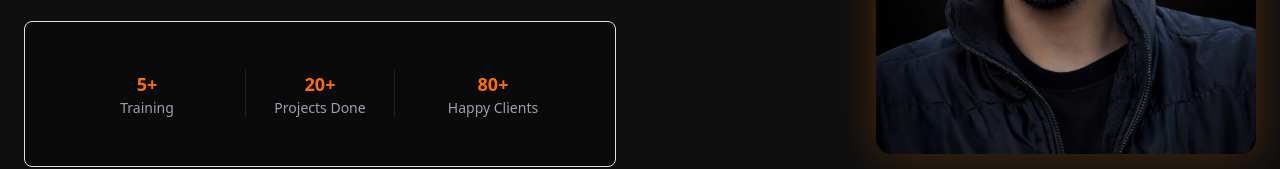
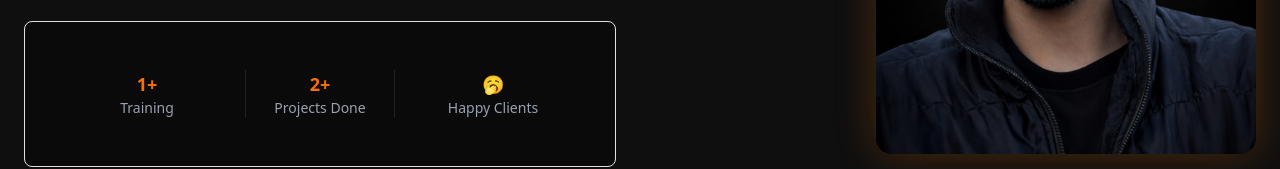
Before and after one commit to Afjalkhan9674/Portfolio, a React (Vite) app: page / in a window 1280 px wide. Shown: the part 547-716 px from the top of the page. Built offline with nearby package versions, Linux system fonts and the light colour scheme; no server answers.

Commit message:
mini update

```diff
--- a/src/components/Hero.jsx
+++ b/src/components/Hero.jsx
@@ -73,17 +73,17 @@ const Hero = ({ portrait }) => {
           {/* STATS */}
           <div className="mt-14 bg-[#0a0a0a] border border-[#1f1f1f] p-5 rounded-lg flex gap-6 max-[600px]:flex-col">
             <div className="flex-1 text-center">
-              <div className="text-[#FD6F00] font-bold text-lg">5+</div>
+              <div className="text-[#FD6F00] font-bold text-lg">1+</div>
               <div className="text-sm text-gray-400">Training</div>
             </div>
 
             <div className="flex-1 text-center border-l border-r border-[#1f1f1f] max-[600px]:border-none">
-              <div className="text-[#FD6F00] font-bold text-lg">20+</div>
+              <div className="text-[#FD6F00] font-bold text-lg">2+</div>
               <div className="text-sm text-gray-400">Projects Done</div>
             </div>
 
             <div className="flex-1 text-center">
-              <div className="text-[#FD6F00] font-bold text-lg">80+</div>
+              <div className="text-[#FD6F00] font-bold text-lg">🥱</div>
               <div className="text-sm text-gray-400">Happy Clients</div>
             </div>
           </div>
```
